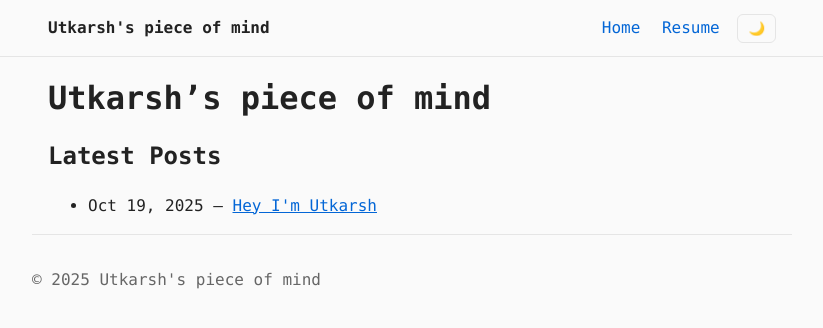
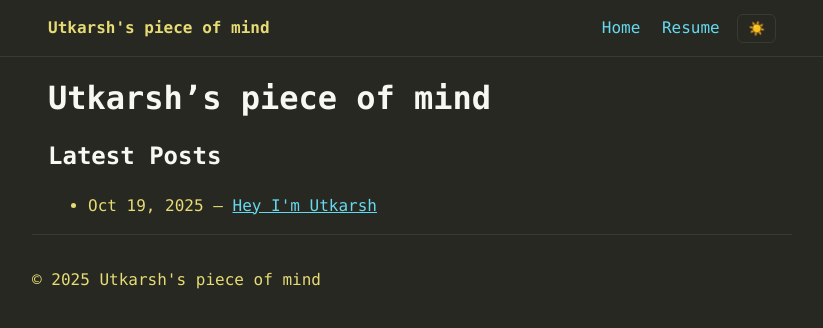
Before and after one commit to UtR491/utr491.github.io, a Jekyll site: the page built from index.md, in a window 1280 px wide. Shown: the top 328 px of the page, without its empty margins (228-1051 px from the left). Built offline with Jekyll 4.4.1, drawn with Linux system fonts in a browser that asks for light colours.

Commit message:
more fixes

```diff
--- a/_layouts/default.html
+++ b/_layouts/default.html
@@ -10,7 +10,7 @@
     (function() {
       try {
         var saved = localStorage.getItem('theme');
-        var theme = saved || (window.matchMedia('(prefers-color-scheme: dark)').matches ? 'dark' : 'light');
+        var theme = saved || 'dark';
         document.documentElement.setAttribute('data-theme', theme);
       } catch (e) {}
     })();
--- a/_layouts/post.html
+++ b/_layouts/post.html
@@ -10,7 +10,7 @@
     (function() {
       try {
         var saved = localStorage.getItem('theme');
-        var theme = saved || (window.matchMedia('(prefers-color-scheme: dark)').matches ? 'dark' : 'light');
+        var theme = saved || 'dark';
         document.documentElement.setAttribute('data-theme', theme);
       } catch (e) {}
     })();
--- a/assets/css/style.css
+++ b/assets/css/style.css
@@ -90,7 +90,12 @@ body {
 
 main { padding: 24px 0; }
 
-h1, h2, h3 { line-height: 1.3; color: var(--heading); }
+h1, h2, h3 { line-height: 1.3; color: var(--heading) !important; }
+
+/* Ensure text elements use body color strongly in dark mode */
+body, p, li, span, div, article, main {
+  color: var(--text);
+}
 
 a { color: var(--link); }
 
```
